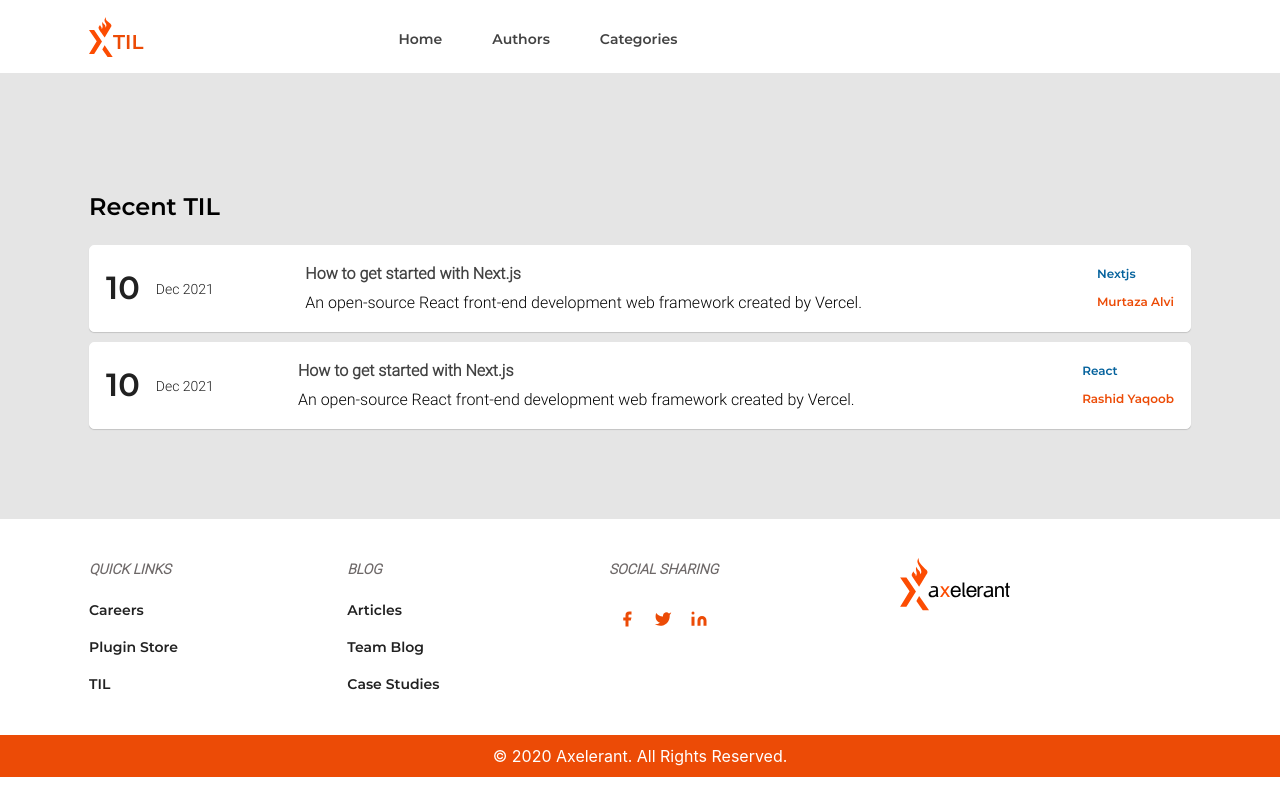
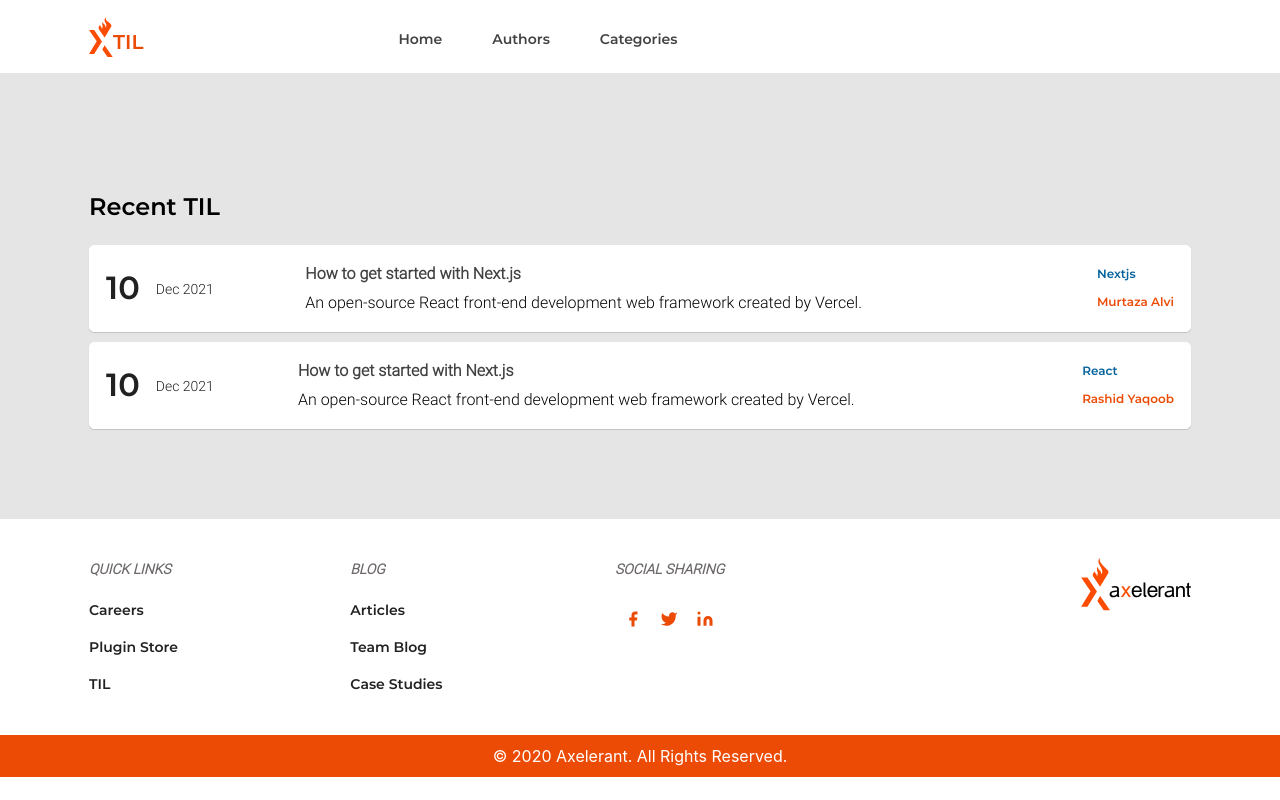
Before and after one commit to skippednote/til, a Next.js app: page / in a window 1280 px wide. Built offline with nearby package versions, Linux system fonts and the light colour scheme.

Commit message:
TIL-3-footer-fix: fixed issue with Logo placement.

```diff
--- a/styles/Footer.module.css
+++ b/styles/Footer.module.css
@@ -81,7 +81,10 @@
 
 @media screen and (min-width: 767px) {
   .footerLogo {
+    justify-self: end;
+    align-self: baseline;
     margin-top: -25px;
+    margin-right: -12px;
   }
 
   .menu {
```
